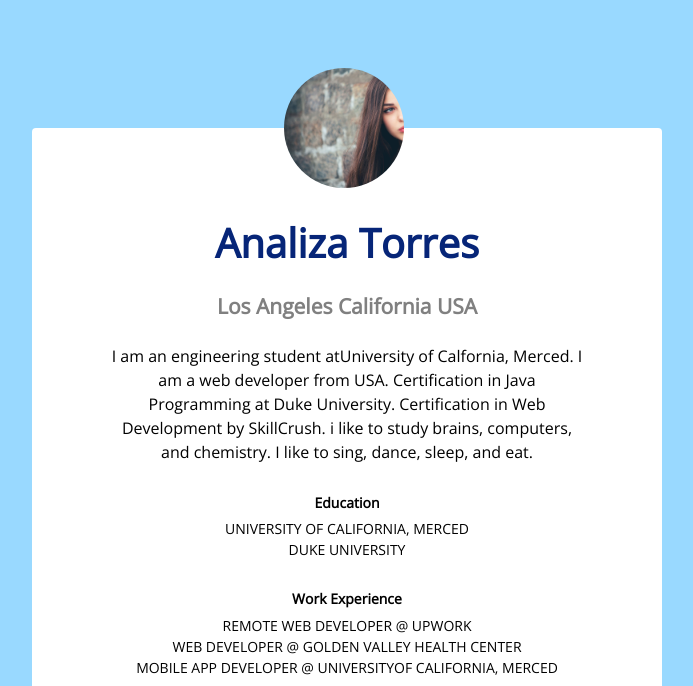
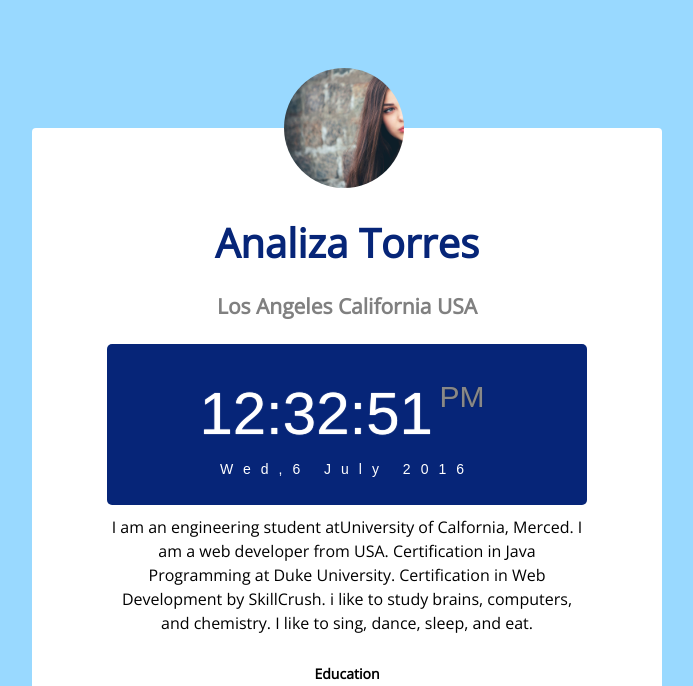
Before and after one commit to almashehu/almashehu.github.io, a plain HTML site: page index.html in a window 1280 px wide. Shown: the top 686 px of the page, without its empty margins (293-986 px from the left). Drawn offline with nearby package versions, Linux system fonts and the light colour scheme.

Commit message:
Update index.html

```diff
--- a/index.html
+++ b/index.html
@@ -3,14 +3,23 @@
 <head>
     <meta charset="utf-8">
     <title>Basic HTML</title>
+    <link href='https://fonts.googleapis.com/css?family=Open+Sans' rel='stylesheet' type='text/css'>
     <link rel="stylesheet" href="css/style.css">
-    <link href='https://fonts.googleapis.com/css?family=Open+Sans' rel='stylesheet' type='text/css'>
+    <script type="text/javascript" src="js/scripts.js"></script>
+
 </head>
-<body>
+<body onload="startTime()">
     <div class="main-block">
         <div class="avatar-image"></div>
         <h1 class="name-header">Analiza Torres</h1>
         <h2 class="sub-header">Los Angeles California USA</h2>
+        <div id="clockdate">
+            <div class="clockdate-wrapper">
+                <div id="clock"></div>
+                <div id="date"></div>
+            </div>
+        </div>
+
         <p class ="full-info">
             I am an engineering student atUniversity of Calfornia, Merced. I am a web developer from USA. Certification in Java Programming at Duke University. Certification in Web Development by SkillCrush. i like to study brains, computers, and chemistry. I like to sing, dance, sleep, and eat.
         </p>
```
